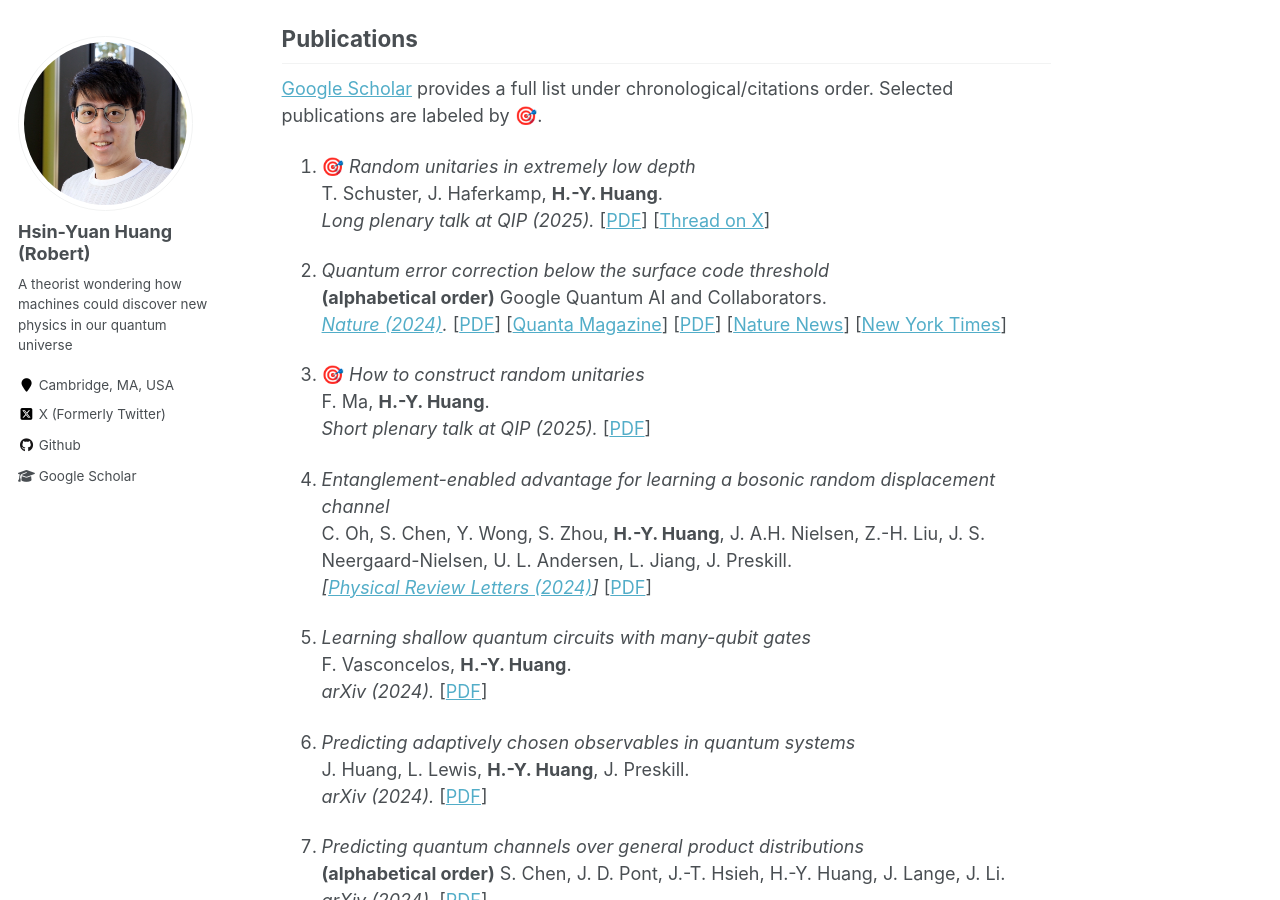
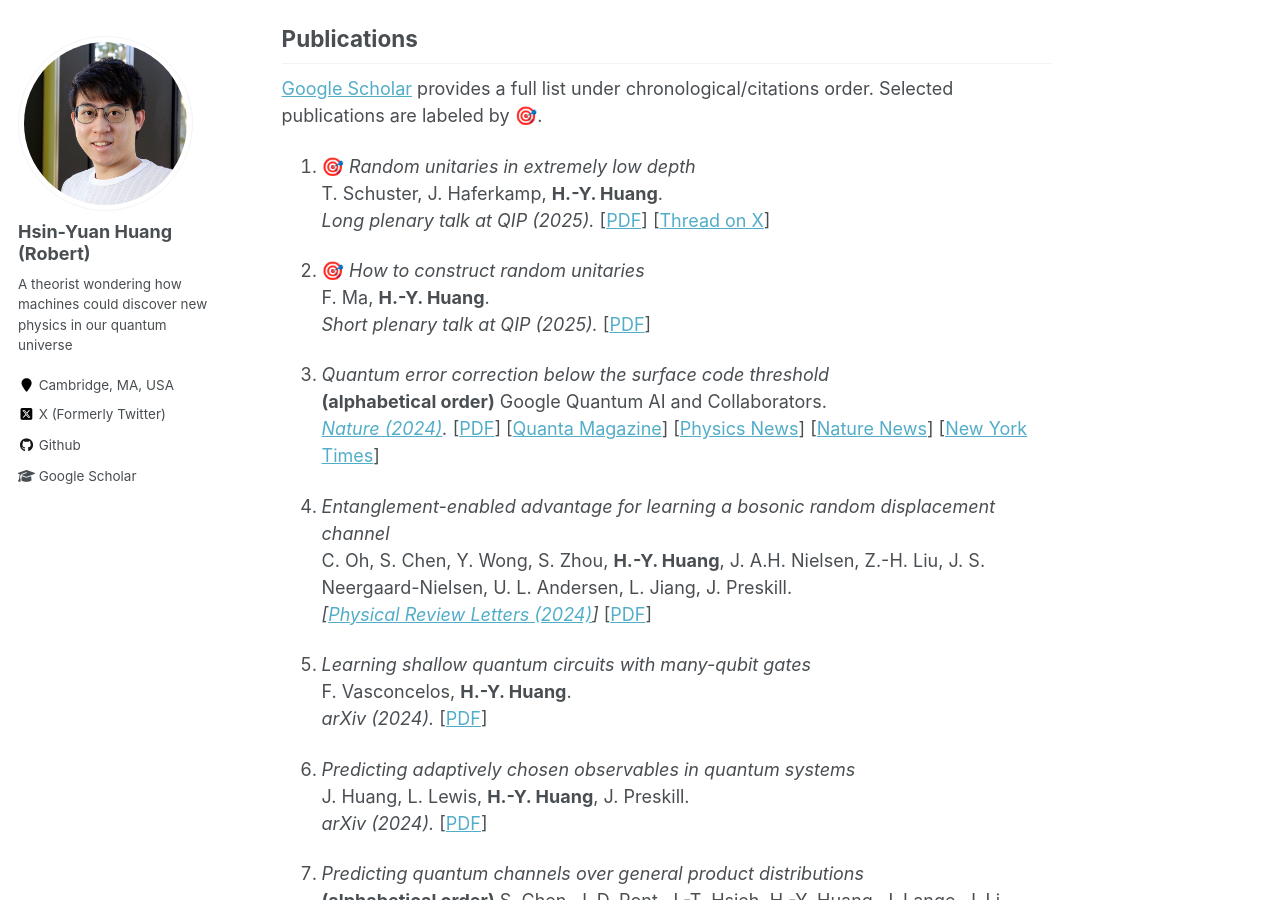
Before and after one commit to hsinyuan-huang/hsinyuan-huang.github.io, a Jekyll site: the page built from _pages/about.md, in a window 1280 px wide and 900 px high, scrolled down 1428 px. Built offline with Jekyll 4.4.1, drawn with Linux system fonts in a browser that asks for light colours; emoji names are drawn with the system emoji font; formulas are drawn with MathJax 3.

Commit message:
Modify news

```diff
--- a/_pages/about.md
+++ b/_pages/about.md
@@ -37,13 +37,13 @@ My ultimate goal is to build quantum machines capable of discovering new facets
 T. Schuster, J. Haferkamp, **H.-Y. Huang**.<br>
 *Long plenary talk at QIP (2025).*  [<a href="https://arxiv.org/abs/2407.07754" target="_blank">PDF</a>] [<a href="https://x.com/RobertHuangHY/status/1811282817743208706" target="_blank">Thread on X</a>]
 
-1. *Quantum error correction below the surface code threshold* <br>
-**(alphabetical order)** Google Quantum AI and Collaborators.<br>
-*<a href="https://www.nature.com/articles/s41586-024-08449-y" target="_blank">Nature (2024)</a>.* [<a href="https://arxiv.org/abs/2408.13687" target="_blank">PDF</a>] [<a href="https://www.quantamagazine.org/quantum-computers-cross-critical-error-threshold-20241209/" target="_blank">Quanta Magazine</a>] [<a href="https://arxiv.org/abs/2408.13687" target="_blank">PDF</a>] [<a href="https://www.nature.com/articles/d41586-024-04028-3" target="_blank">Nature News</a>] [<a href="https://www.nytimes.com/2024/12/09/technology/google-quantum-computing.html" target="_blank">New York Times</a>]
-
 1. :dart: *How to construct random unitaries* <br>
 F. Ma, **H.-Y. Huang**.<br>
 *Short plenary talk at QIP (2025).* [<a href="https://arxiv.org/abs/2410.10116" target="_blank">PDF</a>]
+
+1. *Quantum error correction below the surface code threshold* <br>
+**(alphabetical order)** Google Quantum AI and Collaborators.<br>
+*<a href="https://www.nature.com/articles/s41586-024-08449-y" target="_blank">Nature (2024)</a>.* [<a href="https://arxiv.org/abs/2408.13687" target="_blank">PDF</a>] [<a href="https://www.quantamagazine.org/quantum-computers-cross-critical-error-threshold-20241209/" target="_blank">Quanta Magazine</a>] [<a href="https://physics.aps.org/articles/v17/176" target="_blank">Physics News</a>] [<a href="https://www.nature.com/articles/d41586-024-04028-3" target="_blank">Nature News</a>] [<a href="https://www.nytimes.com/2024/12/09/technology/google-quantum-computing.html" target="_blank">New York Times</a>]
 
 1. *Entanglement-enabled advantage for learning a bosonic random displacement channel* <br>
 C. Oh, S. Chen, Y. Wong, S. Zhou, **H.-Y. Huang**, J. A.H. Nielsen, Z.-H. Liu, J. S. Neergaard-Nielsen, U. L. Andersen, L. Jiang, J. Preskill.<br>
```
